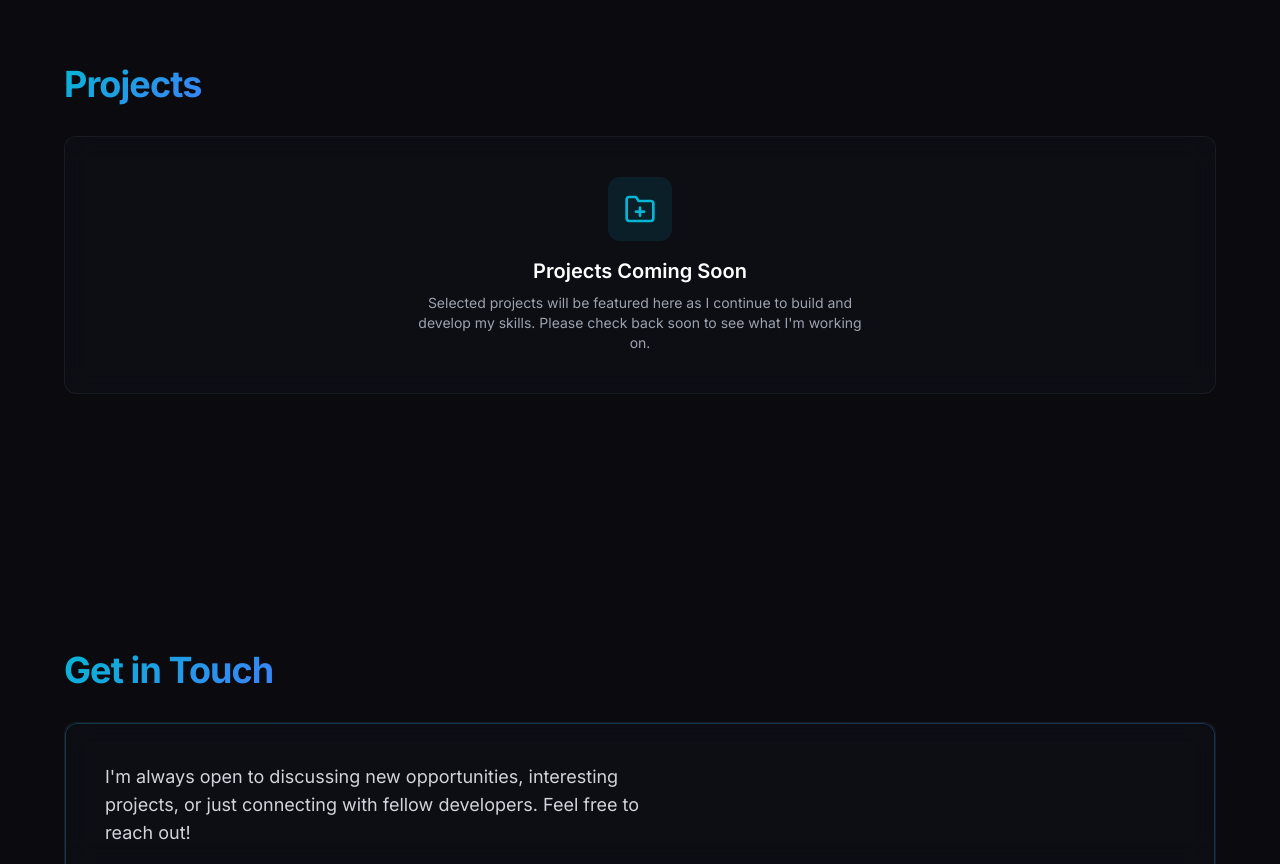
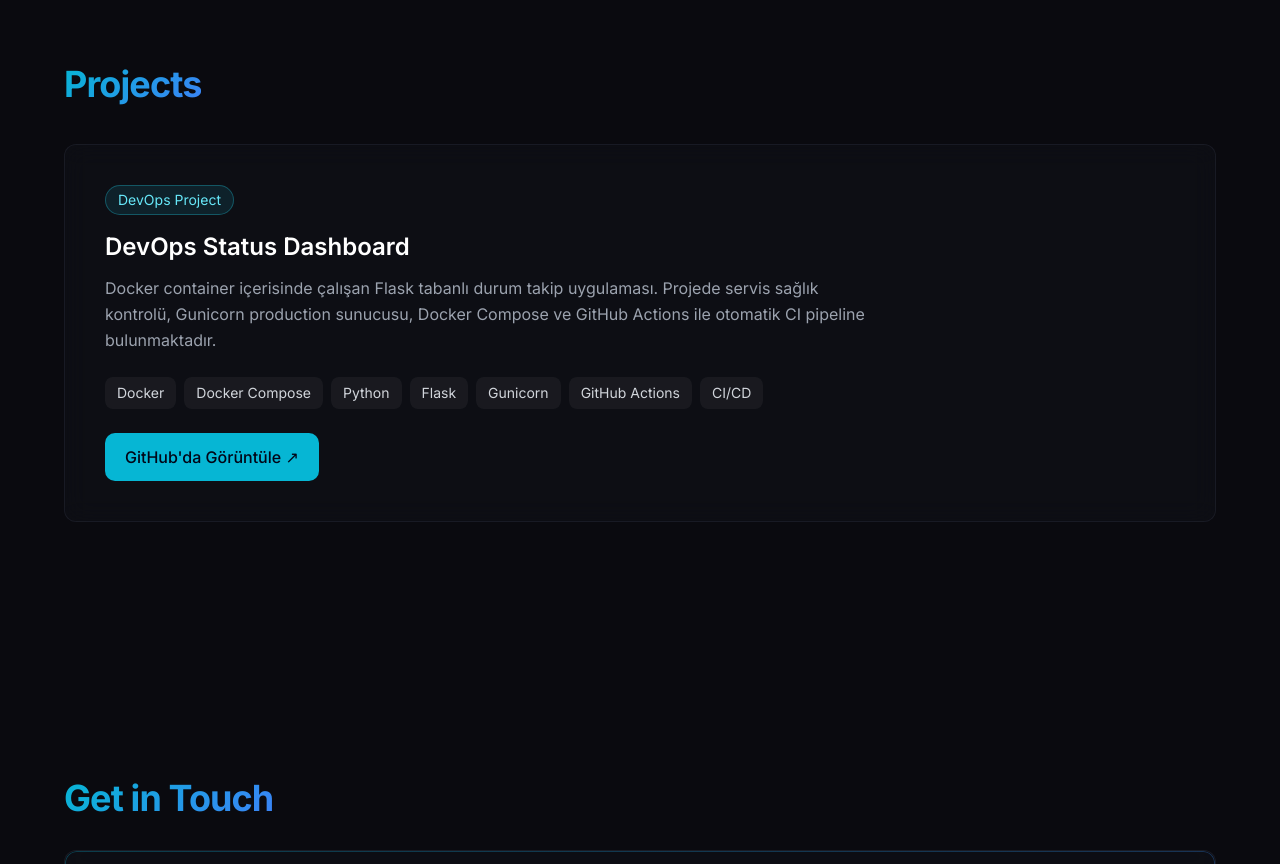
Before and after one commit to muhammeduveysarik/muhammed-uveys-arik-portfolio, a Next.js app: page / in a window 1280 px wide. Shown: the part 2380-3244 px from the top of the page. Built offline with nearby package versions, Linux system fonts and the light colour scheme; no server answers.

Commit message:
Add DevOps project to portfolio

```diff
--- a/app/components/projects.tsx
+++ b/app/components/projects.tsx
@@ -1,23 +1,61 @@
-import SectionWrapper from './section-wrapper'
+import SectionWrapper from "./section-wrapper"
 
 export default function Projects() {
   return (
-    <SectionWrapper id="projects" className="py-24 sm:py-32" delay={100}>
+    <SectionWrapper id="projects" className="py-24 sm:py-32">
       <div className="max-w-[1200px] mx-auto px-6">
-        <h2 className="text-3xl sm:text-4xl font-bold tracking-tight mb-8">
+        <h2 className="text-3xl sm:text-4xl font-bold tracking-tight mb-10">
           <span className="gradient-text">Projects</span>
         </h2>
-        <div className="glass-card rounded-xl p-8 sm:p-10 border-dashed border-2 border-white/10 hover:border-cyan-500/20 transition-all duration-300">
-          <div className="text-center">
-            <div className="w-16 h-16 mx-auto mb-4 rounded-xl flex items-center justify-center bg-cyan-500/10">
-              <svg width="32" height="32" viewBox="0 0 24 24" fill="none" stroke="#06b6d4" strokeWidth="2" strokeLinecap="round" strokeLinejoin="round"><path d="M22 19a2 2 0 0 1-2 2H4a2 2 0 0 1-2-2V5a2 2 0 0 1 2-2h5l2 3h9a2 2 0 0 1 2 2z"/><line x1="12" y1="11" x2="12" y2="17"/><line x1="9" y1="14" x2="15" y2="14"/></svg>
+
+        <div className="glass-card rounded-xl p-8 sm:p-10">
+          <div className="flex flex-col gap-6">
+            <div>
+              <span className="inline-flex rounded-full border border-cyan-400/30 bg-cyan-400/10 px-3 py-1 text-sm text-cyan-300">
+                DevOps Project
+              </span>
+
+              <h3 className="mt-4 text-2xl font-semibold text-white">
+                DevOps Status Dashboard
+              </h3>
+
+              <p className="mt-3 max-w-3xl text-gray-400 leading-relaxed">
+                Docker container içerisinde çalışan Flask tabanlı durum takip
+                uygulaması. Projede servis sağlık kontrolü, Gunicorn production
+                sunucusu, Docker Compose ve GitHub Actions ile otomatik CI
+                pipeline bulunmaktadır.
+              </p>
             </div>
-            <h3 className="text-xl font-semibold text-white mb-2">
-              Projects Coming Soon
-            </h3>
-            <p className="text-gray-400 text-sm max-w-md mx-auto">
-              Selected projects will be featured here as I continue to build and develop my skills. Please check back soon to see what I&apos;m working on.
-            </p>
+
+            <div className="flex flex-wrap gap-2">
+              {[
+                "Docker",
+                "Docker Compose",
+                "Python",
+                "Flask",
+                "Gunicorn",
+                "GitHub Actions",
+                "CI/CD",
+              ].map((technology) => (
+                <span
+                  key={technology}
+                  className="rounded-md bg-white/5 px-3 py-1.5 text-sm text-gray-300"
+                >
+                  {technology}
+                </span>
+              ))}
+            </div>
+
+            <div>
+              <a
+                href="https://github.com/muhammeduveysarik/devops-status-app"
+                target="_blank"
+                rel="noopener noreferrer"
+                className="inline-flex items-center rounded-lg bg-cyan-500 px-5 py-3 font-medium text-slate-950 transition hover:bg-cyan-400"
+              >
+                GitHub&apos;da Görüntüle ↗
+              </a>
+            </div>
           </div>
         </div>
       </div>
```
